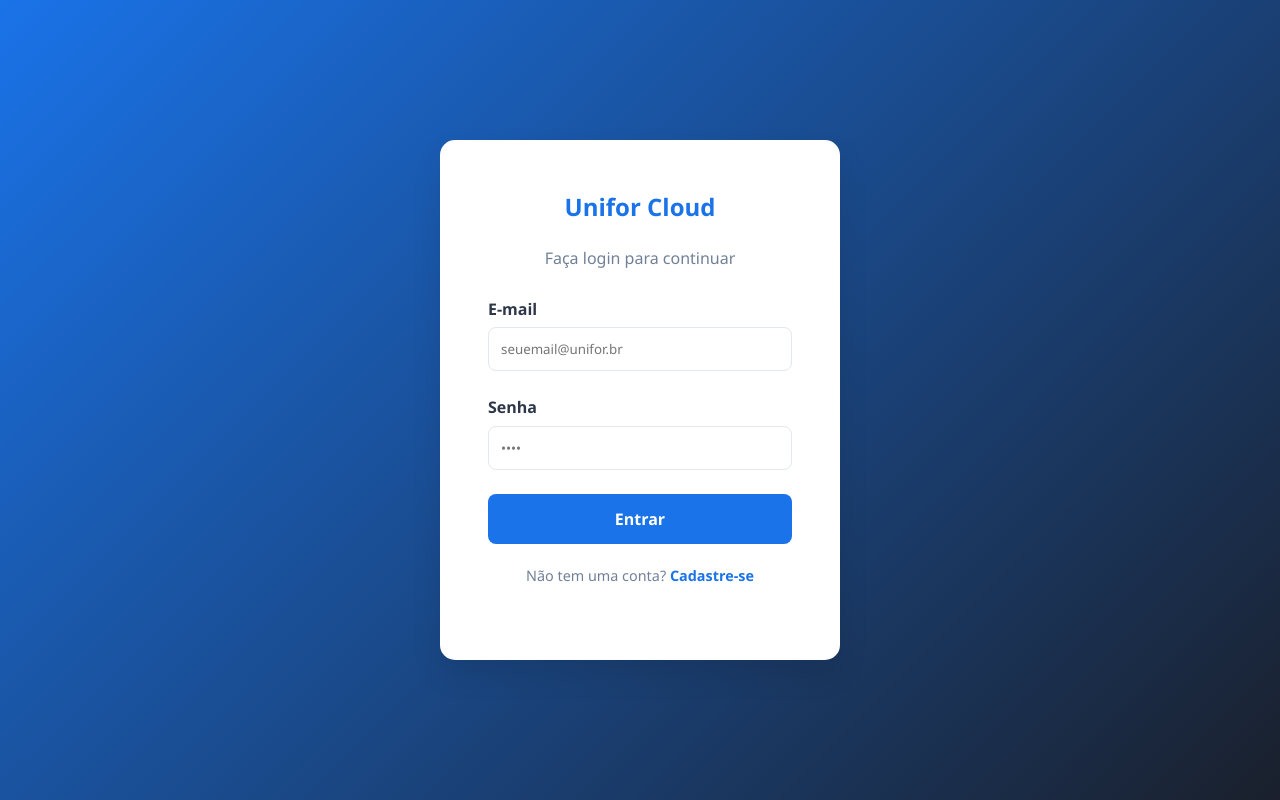
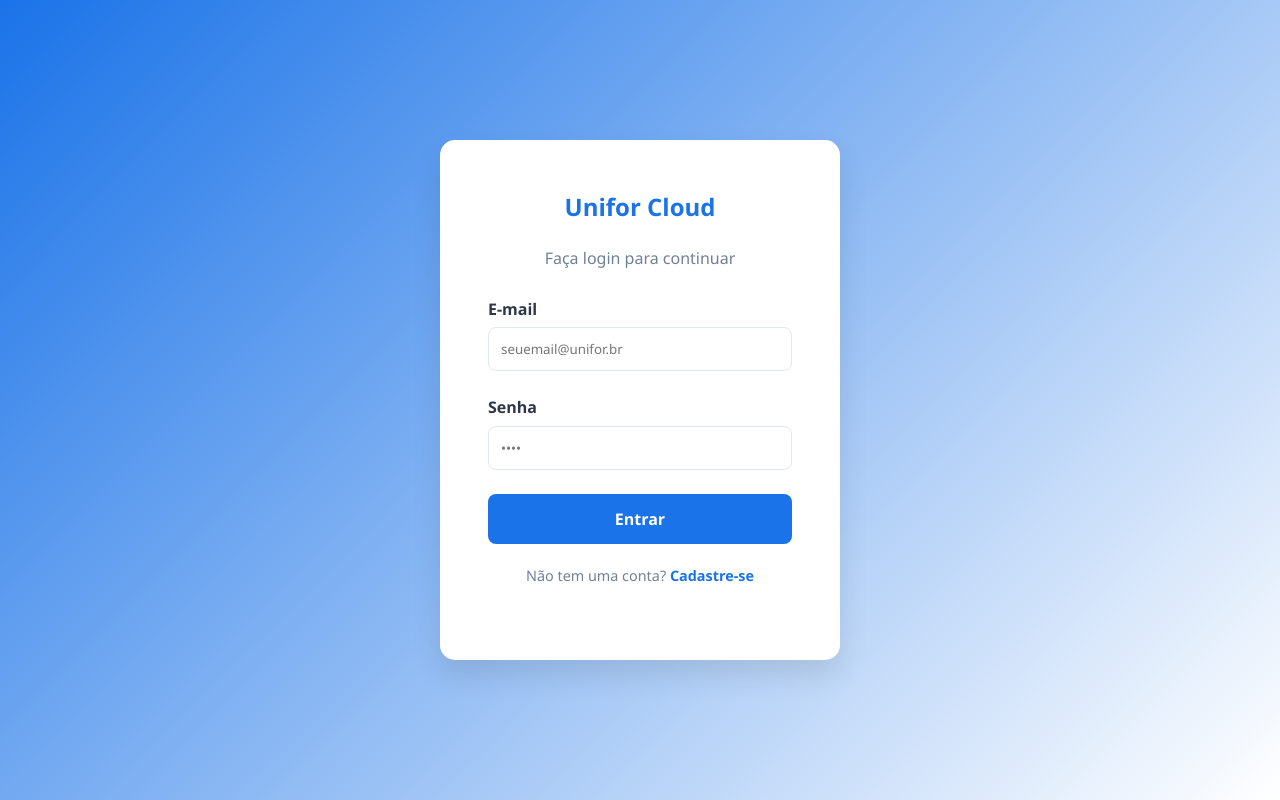
Before and after one commit to hkaroll/Desen-de-Software-em-Nuvem, a React (Create React App) app: page / in a window 1280 px wide. Built offline with nearby package versions, Linux system fonts and the light colour scheme.

Commit message:
feat: teste de ci/cd

```diff
--- a/src/App.css
+++ b/src/App.css
@@ -1,7 +1,7 @@
 :root {
   --primary: #1a73e8;
   --primary-hover: #1557b0;
-  --bg-sidebar: #1a202c;
+  --bg-sidebar: #fff;
   --bg-body: #f8fafc;
   --text-main: #2d3748;
   --text-muted: #718096;
```
Also changed, not shown: 1 other file (tests, documents, lock files or other folders).
